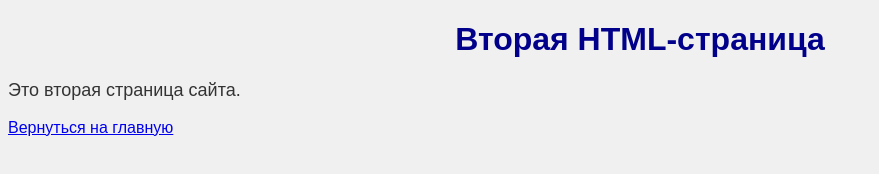
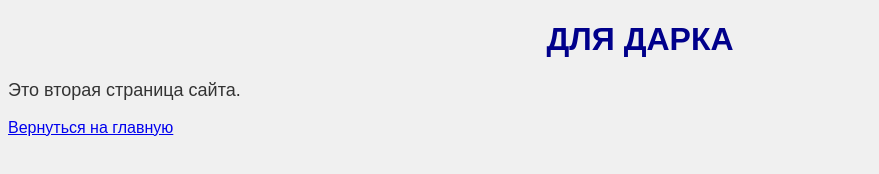
Before and after one commit to ezicfairy/cloud-web-app.-, a plain HTML site: page second.html in a window 1280 px wide. Shown: the whole page, without its empty margins (0-879 px from the left). Drawn offline with Linux system fonts and the light colour scheme.

Commit message:
Update second.html
ДАРК

```diff
--- a/second.html
+++ b/second.html
@@ -6,7 +6,7 @@
     <link rel="stylesheet" href="style.css">
 </head>
 <body>
-    <h1>Вторая HTML-страница</h1>
+    <h1>ДЛЯ ДАРКА</h1>
     <p>Это вторая страница сайта.</p>
 
     <a href="index.html">Вернуться на главную</a>
```
